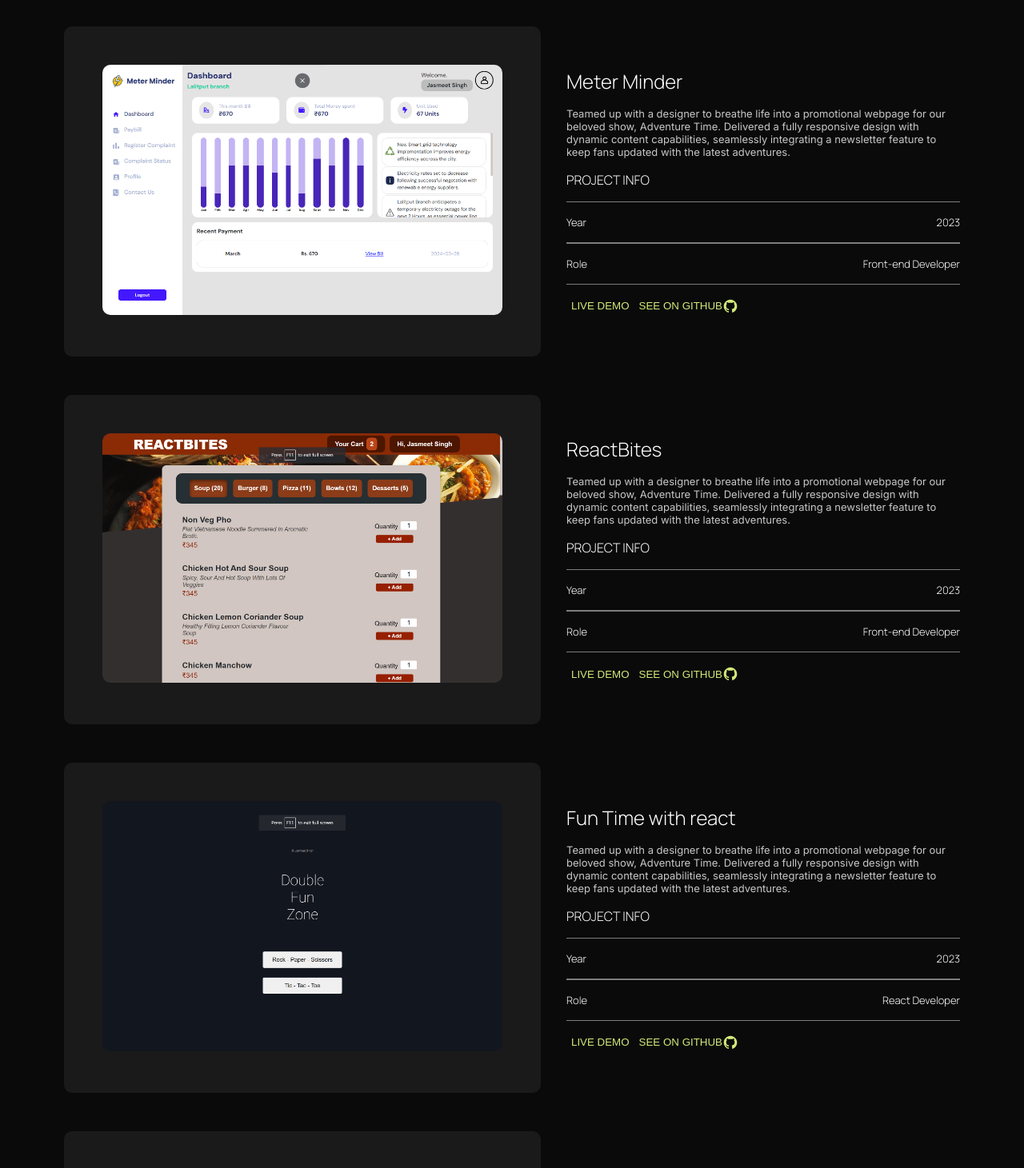
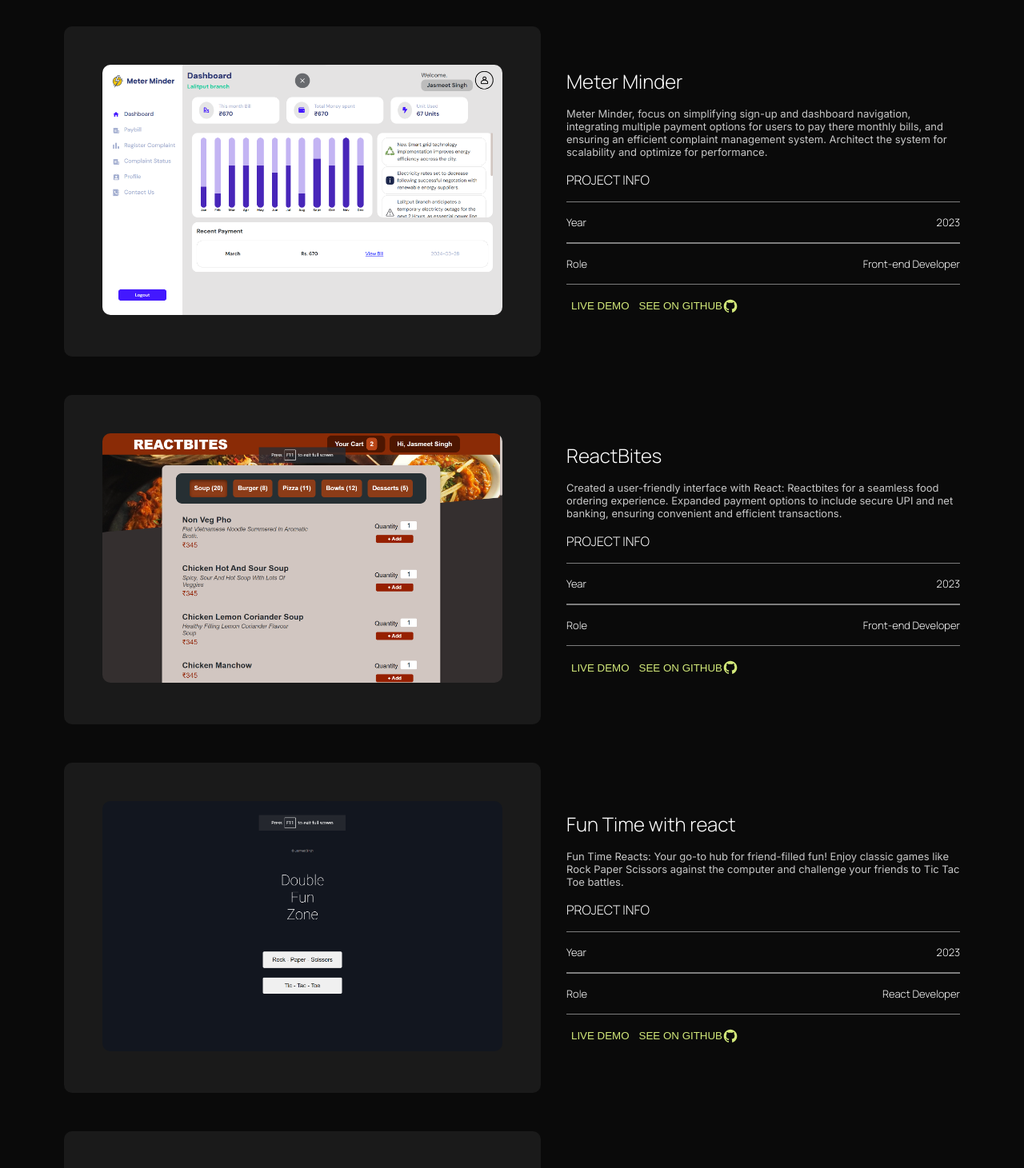
Before and after one commit to jasmeetsingh-1/portfolio, a React (Create React App) app: page / in a window 1280 px wide. Shown: the part 1020-2481 px from the top of the page at 80% size. Built offline with nearby package versions, Linux system fonts and the light colour scheme.

Commit message:
new content

```diff
--- a/src/components/home/componentsHome/project.jsx
+++ b/src/components/home/componentsHome/project.jsx
@@ -15,12 +15,7 @@ function Project({ props }) {
       </div>
       <div className="right-project-details-holder">
         <h3>{props.title}</h3>
-        <p>
-          Teamed up with a designer to breathe life into a promotional webpage
-          for our beloved show, Adventure Time. Delivered a fully responsive
-          design with dynamic content capabilities, seamlessly integrating a
-          newsletter feature to keep fans updated with the latest adventures.
-        </p>
+        <p>{props.description}</p>
         <div className="project-details-section">
           <h6>PROJECT INFO</h6>{" "}
           <div className="more-info-div">
--- a/src/components/projectsData.jsx
+++ b/src/components/projectsData.jsx
@@ -9,7 +9,8 @@ const projects = [
   {
     title: "Meter Minder",
     images: meterMinder,
-    description: "",
+    description:
+      "Meter Minder, focus on simplifying sign-up and dashboard navigation, integrating multiple payment options for users to pay there monthly bills, and ensuring an efficient complaint management system. Architect the system for scalability and optimize for performance.",
     projectInfoyear: "2023",
     projectInforole: "Front-end Developer",
     demoLink: "https://meterminder.netlify.app/",
@@ -18,7 +19,8 @@ const projects = [
   {
     title: "ReactBites",
     images: reactBites,
-    description: "",
+    description:
+      "Created a user-friendly interface with React: Reactbites for a seamless food ordering experience. Expanded payment options to include secure UPI and net banking, ensuring convenient and efficient transactions.",
     projectInfoyear: "2023",
     projectInforole: "Front-end Developer",
     demoLink: "https://reactbites-website.netlify.app/",
@@ -27,7 +29,8 @@ const projects = [
   {
     title: "Fun Time with react",
     images: funTime,
-    description: "",
+    description:
+      "Fun Time Reacts: Your go-to hub for friend-filled fun! Enjoy classic games like Rock Paper Scissors against the computer and challenge your friends to Tic Tac Toe battles.",
     projectInfoyear: "2023",
     projectInforole: "React Developer",
     demoLink: "https://funtimewithreact.netlify.app/",
@@ -36,7 +39,8 @@ const projects = [
   {
     title: "Expense Handler",
     images: expenseHandler,
-    description: "",
+    description:
+      "Our app simplifies expense management: effortlessly add titles, amounts, and dates. Dive into dynamic CSS bar charts, visually representing monthly expenses in proportion to the annual total, while utilizing React Redux Persist for seamless storage.",
     projectInfoyear: "2023",
     projectInforole: "React Developer",
     demoLink: "https://expense-handlerreact.netlify.app/",
@@ -45,7 +49,8 @@ const projects = [
   {
     title: "Investment Calculator",
     images: investmentHandler,
-    description: "",
+    description:
+      "Precision meets user experience in our React-based Investment Calculator, empowering informed investment decisions.",
     projectInfoyear: "2023",
     projectInforole: "React Developer",
     demoLink: "https://investment-handler-react.netlify.app/",
@@ -54,7 +59,8 @@ const projects = [
   {
     title: "Project Details Holder",
     images: projectHandler,
-    description: "",
+    description:
+      "Project Details Holder: A user-friendly React app for organizing to-do lists according to your ongoing projects.",
     projectInfoyear: "2023",
     projectInforole: "React Developer",
     demoLink: "https://project-holder-react-app.netlify.app/",
```
